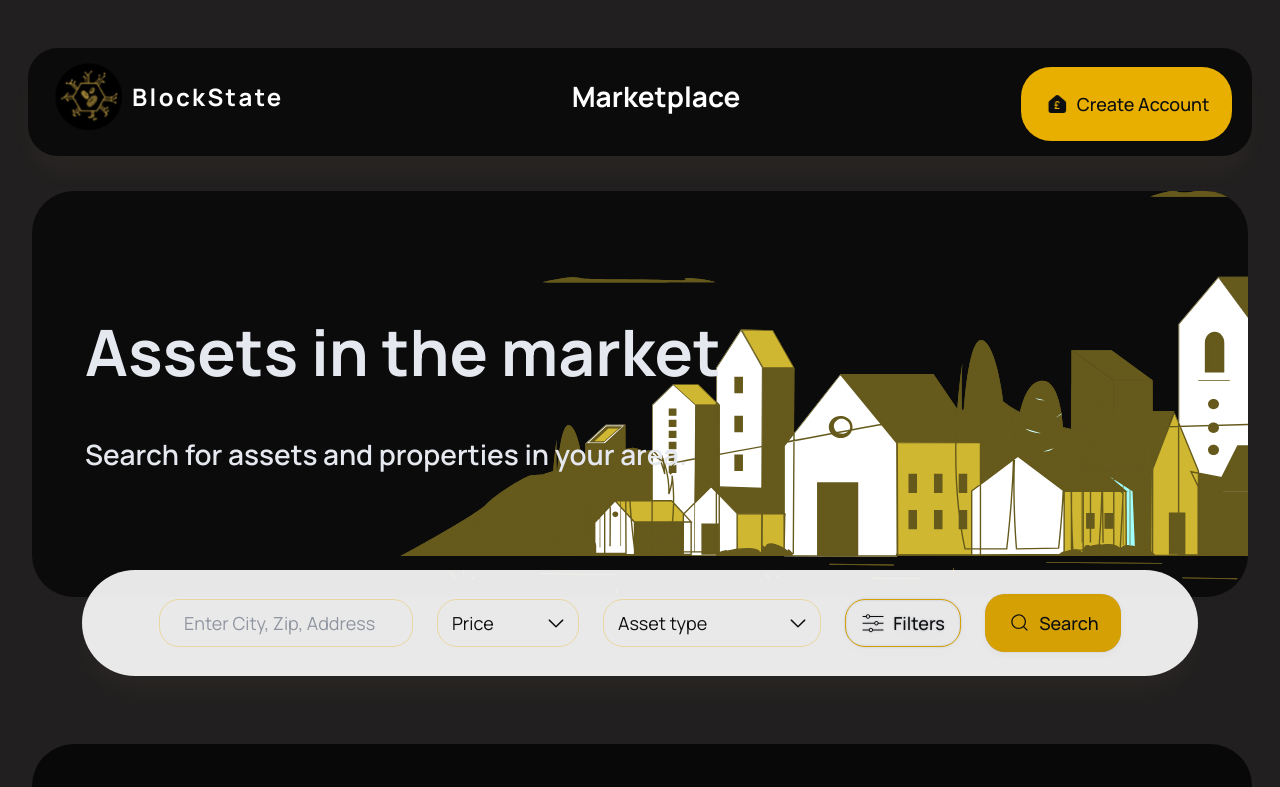
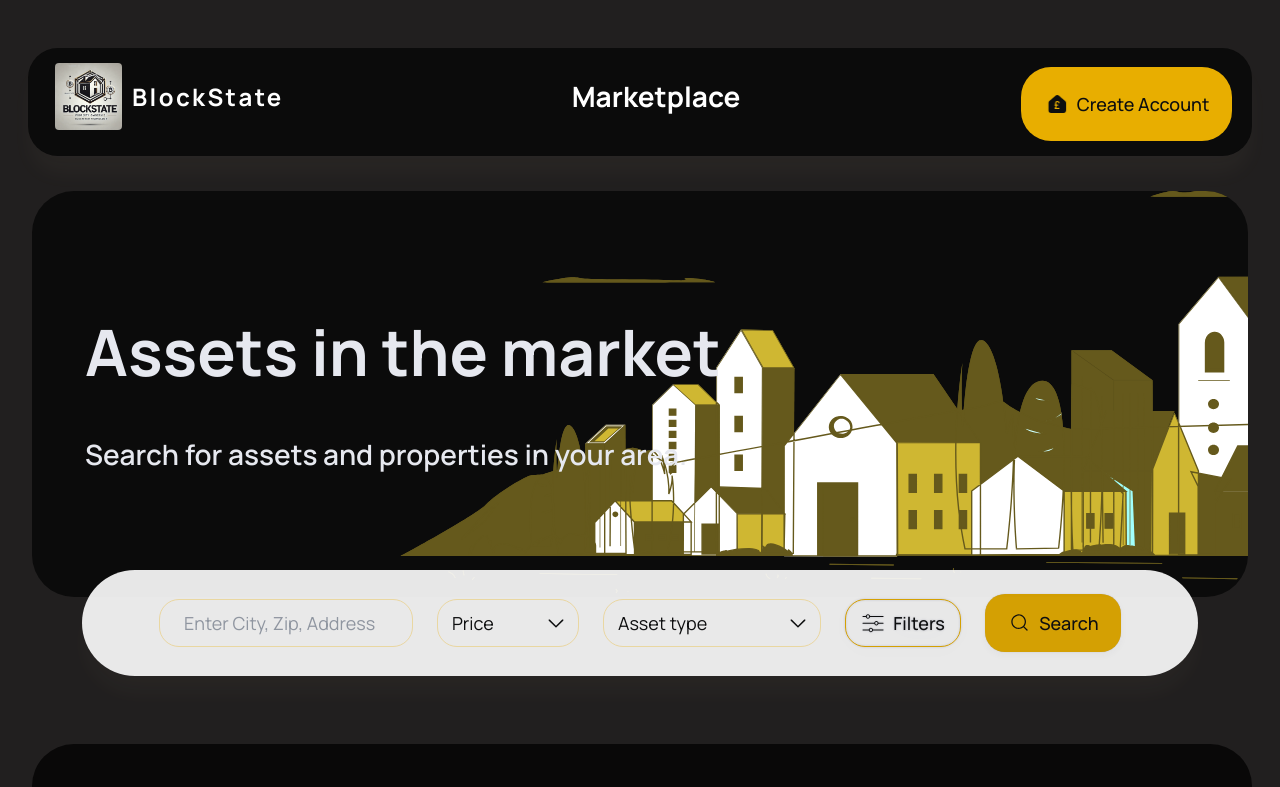
Before and after one commit to codevastorg/Blockstate, a React (Create React App) app in the folder src/dfinity_js_frontend/: page / in a window 1280 px wide. Shown: the top 787 px of the page. Built offline with nearby package versions, Linux system fonts and the light colour scheme; what @dfinity/agent, @dfinity/auth-client would draw is missing.

Commit message:
modified landing page

```diff
--- a/src/dfinity_js_frontend/src/assets/images/index.js
+++ b/src/dfinity_js_frontend/src/assets/images/index.js
@@ -154,6 +154,7 @@ import imgVector_111 from "../images/images/vector-111.svg";
 import imgWallet from "../images/images/wallet@2x.png";
 import imgWaveElements from "../images/images/waveelements@2x.png";
 import imgYouTube from "../images/images/youtube.svg";
+import imgBlockstate from "../images/images/blockstate-min.png";
 
 export {
   CloseSVG,
@@ -310,4 +311,5 @@ export {
   imgWallet,
   imgWaveElements,
   imgYouTube,
+  imgBlockstate,
 };
--- a/src/dfinity_js_frontend/src/components/HomeLanding/Page.js
+++ b/src/dfinity_js_frontend/src/components/HomeLanding/Page.js
@@ -26,7 +26,7 @@ const Page = ({ className = "" }) => {
               className="h-[67px] w-[67px] relative rounded object-cover"
               loading="lazy"
               alt=""
-              src={Images.imgRectangle11}
+              src={Images.imgBlockstate}
             />
             <div className="flex-1 flex flex-col items-start justify-start pt-[17.5px] px-0 pb-0">
               <a className="[text-decoration:none] self-stretch relative tracking-[0.1em] font-bold text-[inherit] whitespace-nowrap">
```
Also changed, not shown: src/dfinity_js_frontend/src/assets/images/images/blockstate-min.png (added).
